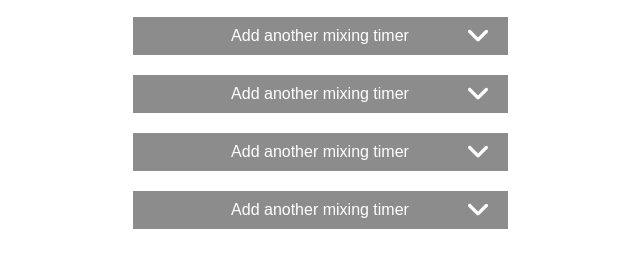
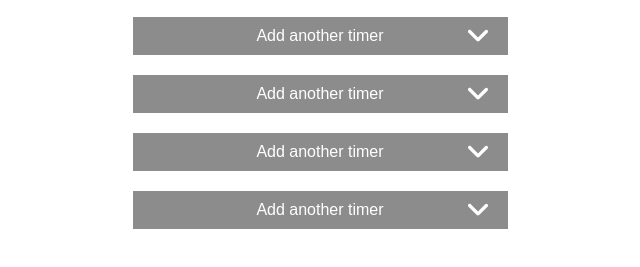
Before and after one commit to mukeshMukesh12/mixerTimer, a plain HTML site: page index.html in a window 1280 px wide. Shown: the part 173-440 px from the top of the page, without its empty margins (320-960 px from the left). Drawn offline with Linux system fonts and the light colour scheme.

Commit message:
changes in index.html

```diff
--- a/index.html
+++ b/index.html
@@ -41,22 +41,22 @@
       </div>
       <div id="add-mixer-1">
         <button type="button" onClick="createMixtureTimer('2','add-mixer-1')">
-          Add another mixing timer
+          Add another timer
         </button>
       </div>
       <div id="add-mixer-2">
         <button type="button" onClick="createMixtureTimer('3','add-mixer-2')">
-          Add another mixing timer
+          Add another timer
         </button>
       </div>
       <div id="add-mixer-3">
         <button type="button" onClick="createMixtureTimer('4','add-mixer-3')">
-          Add another mixing timer
+          Add another timer
         </button>
       </div>
       <div id="add-mixer-4">
         <button type="button" onClick="createMixtureTimer('5','add-mixer-4')">
-          Add another mixing timer
+          Add another timer
         </button>
       </div>
     </div>
```
